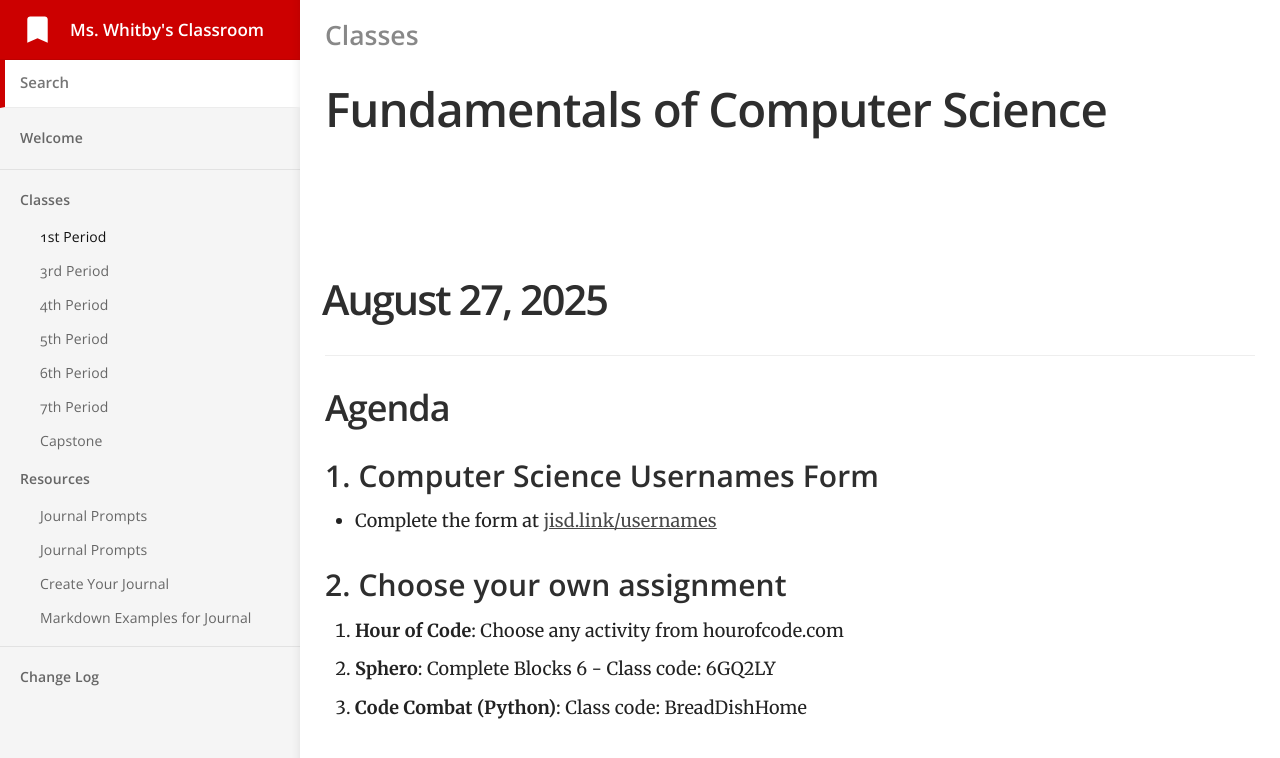
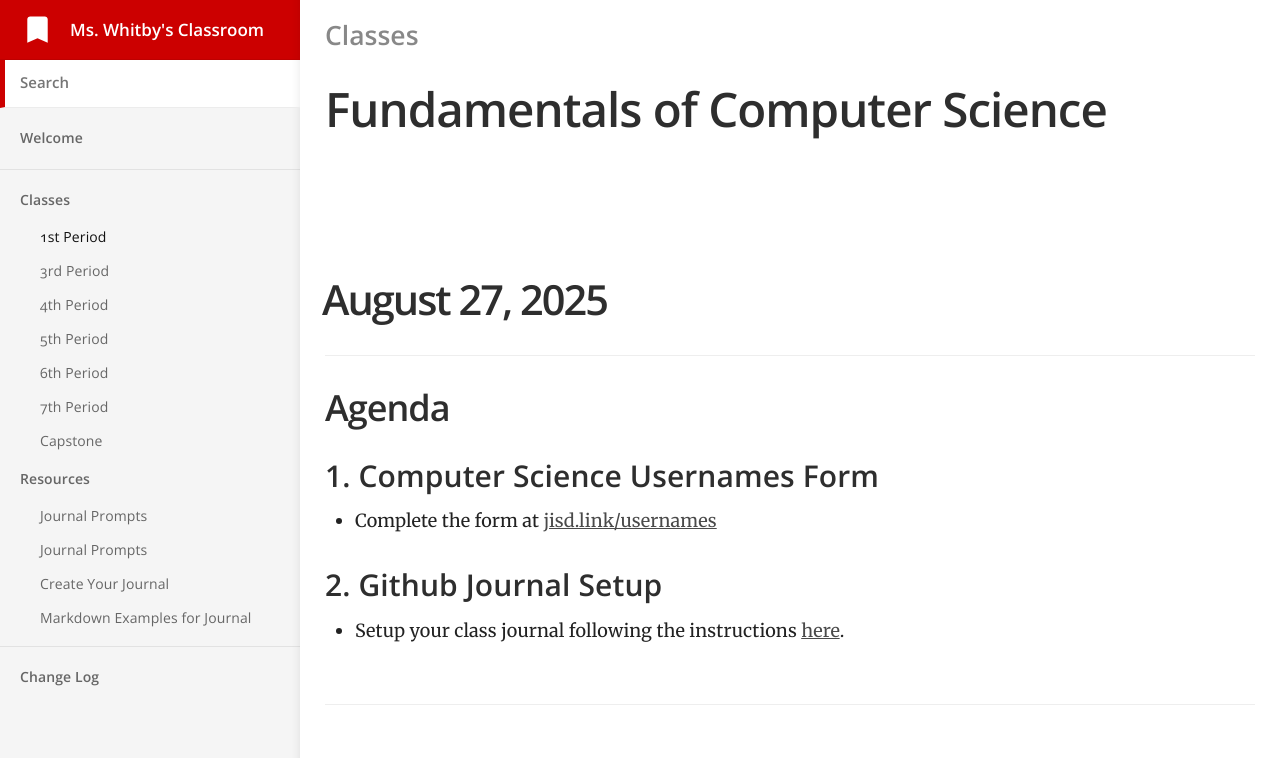
Before and after one commit to mswhitby/classroom, a Jekyll site: the page built from _docs/classes/1st.md, in a window 1280 px wide. Shown: the top 758 px of the page. Built offline with Jekyll 4.4.1, drawn with Linux system fonts in a browser that asks for light colours.

Commit message:
Updated lessons

```diff
--- a/_docs/classes/1st.md
+++ b/_docs/classes/1st.md
@@ -13,10 +13,14 @@ order: 1
 
 - Complete the form at [jisd.link/usernames](https://jisd.link/usernames)
 
-### 2. Choose your own assignment
+### 2. Github Journal Setup
+
+- Setup your class journal following the instructions [here](https://github.com/mswhitby/classroom/blob/main/_docs/resources/journal_creation.md).
+
+<!-- ### 3. Choose your own assignment
 
  1. **Hour of Code**: Choose any activity from hourofcode.com
  2. **Sphero**: Complete Blocks 6 - Class code: 6GQ2LY
- 3. **Code Combat (Python)**: Class code: BreadDishHome
+ 3. **Code Combat (Python)**: Class code: BreadDishHome -->
 
 ----
```
Also changed, not shown: _docs/resources/journal_creation.md (+2 -2 lines).
